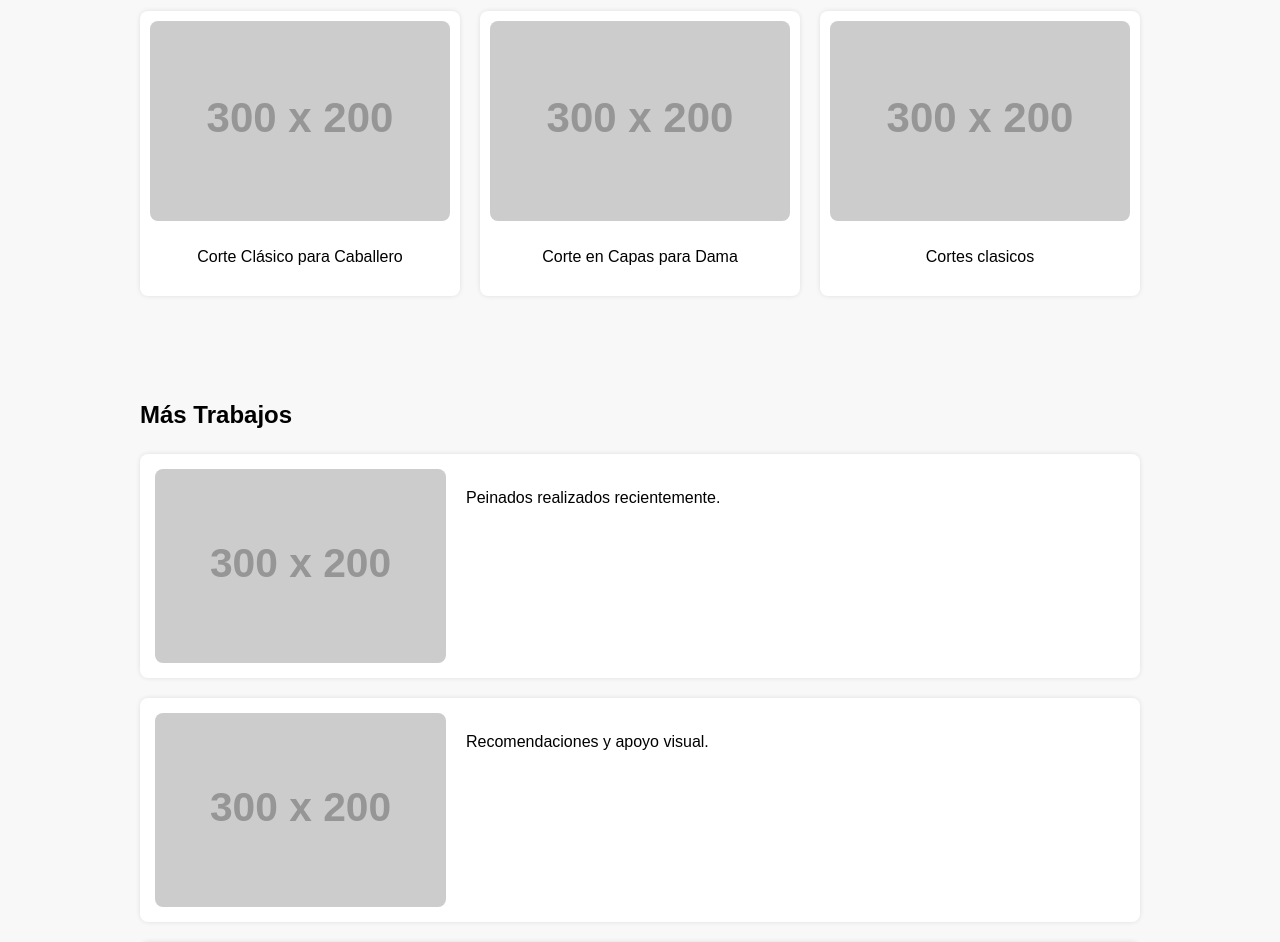
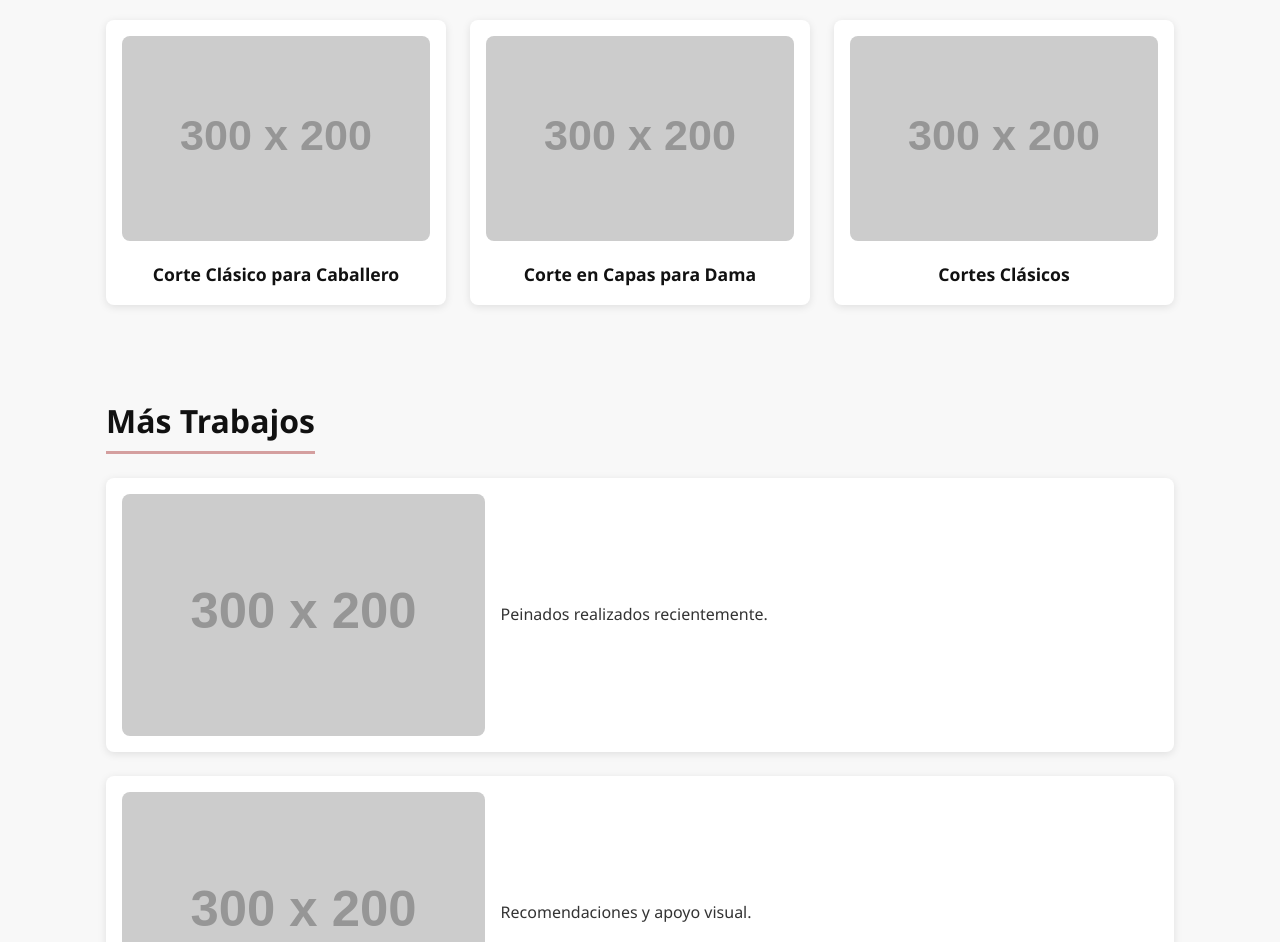
Before and after one commit to srcaballero32-byte/Pagina-sal-n, a plain HTML site: page index.html in a window 1280 px wide. Shown: the part 322-1264 px from the top of the page. Drawn offline with Linux system fonts and the light colour scheme; placeholder pictures from the web are drawn by us.

Commit message:
Update index.html

```diff
--- a/index.html
+++ b/index.html
@@ -1,90 +1,214 @@
 <!DOCTYPE html>
 <html lang="es">
 <head>
-  <meta charset="UTF-8">
-  <meta name="viewport" content="width=device-width, initial-scale=1">
-  <title>Salón de Belleza</title>
+  <meta charset="UTF-8" />
+  <meta name="viewport" content="width=device-width, initial-scale=1, maximum-scale=1" />
+  <title>Salón de Belleza Elegante</title>
+  <link rel="icon" href="favicon.ico" type="image/x-icon" />
   <style>
+    :root {
+      --color-primario: #111;
+      --color-secundario: #f8f8f8;
+      --color-acento: #d49f9f;
+      --color-texto: #333;
+      --sombra: rgba(0, 0, 0, 0.1);
+      --radio-borde: 8px;
+      --fuente-principal: 'Segoe UI', Tahoma, Geneva, Verdana, sans-serif;
+    }
+
+    * {
+      box-sizing: border-box;
+    }
+
     body {
-      font-family: Arial, sans-serif;
+      font-family: var(--fuente-principal);
       margin: 0;
       padding: 0;
+      background-color: var(--color-secundario);
+      color: var(--color-texto);
       line-height: 1.6;
-      background-color: #f8f8f8;
+      -webkit-font-smoothing: antialiased;
+      -moz-osx-font-smoothing: grayscale;
     }
 
     header {
-      background-color: #111;
+      background-color: var(--color-primario);
       color: white;
-      padding: 40px 20px;
+      padding: 3rem 1rem;
       text-align: center;
+      box-shadow: 0 2px 6px var(--sombra);
     }
 
     header h1 {
+      margin: 0 0 0.5rem 0;
+      font-size: 2.5rem;
+      font-weight: 700;
+    }
+
+    header p {
       margin: 0;
-      font-size: 3em;
+      font-size: 1.25rem;
+      font-style: italic;
+      opacity: 0.85;
+    }
+
+    main {
+      max-width: 1100px;
+      margin: 2rem auto;
+      padding: 0 1rem;
     }
 
     section {
-      padding: 40px 20px;
-      max-width: 1000px;
-      margin: auto;
+      margin-bottom: 4rem;
     }
 
-    .galeria-principal {
-      display: flex;
-      justify-content: space-between;
-      gap: 20px;
-      flex-wrap: wrap;
+    h2 {
+      font-size: 2rem;
+      margin-bottom: 1.5rem;
+      border-bottom: 3px solid var(--color-acento);
+      display: inline-block;
+      padding-bottom: 0.3rem;
+      color: var(--color-primario);
     }
 
-    .galeria-principal .corte {
-      flex: 1 1 30%;
-      background-color: white;
-      padding: 10px;
-      border-radius: 8px;
-      box-shadow: 0 0 5px rgba(0,0,0,0.1);
-      text-align: center;
+    /* Galería Principal */
+    .galeria-principal {
+      display: grid;
+      grid-template-columns: repeat(auto-fit, minmax(280px, 1fr));
+      gap: 1.5rem;
     }
 
-    .galeria-principal img {
-      width: 100%;
-      border-radius: 8px;
+    .corte {
+      background: white;
+      padding: 1rem;
+      border-radius: var(--radio-borde);
+      box-shadow: 0 2px 8px var(--sombra);
+      text-align: center;
+      transition: transform 0.3s ease, box-shadow 0.3s ease;
+      cursor: pointer;
+    }
+    .corte:hover,
+    .corte:focus-within {
+      transform: translateY(-5px);
+      box-shadow: 0 8px 15px var(--sombra);
+      outline: none;
     }
 
+    .corte img {
+      width: 100%;
+      height: auto;
+      border-radius: var(--radio-borde);
+      margin-bottom: 0.75rem;
+      object-fit: cover;
+    }
+
+    .corte p {
+      font-weight: 600;
+      font-size: 1.1rem;
+      margin: 0;
+      color: var(--color-primario);
+    }
+
+    /* Más trabajos */
     .mas-trabajos {
       display: flex;
       flex-direction: column;
-      gap: 20px;
+      gap: 1.5rem;
     }
 
     .mas-trabajo {
       display: flex;
-      gap: 20px;
-      background-color: white;
-      padding: 15px;
-      border-radius: 8px;
-      box-shadow: 0 0 5px rgba(0,0,0,0.1);
+      gap: 1rem;
+      background: white;
+      border-radius: var(--radio-borde);
+      box-shadow: 0 2px 8px var(--sombra);
+      padding: 1rem;
+      align-items: center;
+      transition: box-shadow 0.3s ease;
+    }
+    .mas-trabajo:hover,
+    .mas-trabajo:focus-within {
+      box-shadow: 0 8px 15px var(--sombra);
+      outline: none;
     }
 
     .mas-trabajo img {
-      width: 30%;
-      border-radius: 8px;
+      width: 35%;
+      border-radius: var(--radio-borde);
+      object-fit: cover;
+      flex-shrink: 0;
     }
 
+    .mas-trabajo p {
+      margin: 0;
+      font-size: 1rem;
+      color: var(--color-texto);
+      font-weight: 500;
+    }
+
+    /* Contacto */
     .contacto {
-      background-color: #eee;
-      padding: 40px 20px;
+      background-color: #f0f0f0;
+      padding: 3rem 1rem;
+      border-radius: var(--radio-borde);
+      box-shadow: 0 2px 10px var(--sombra);
+      max-width: 700px;
+      margin: 0 auto 3rem auto;
+      color: var(--color-primario);
     }
 
     .contacto h2 {
       margin-top: 0;
+      text-align: center;
+    }
+
+    .contacto p {
+      margin: 0.6rem 0;
+      font-size: 1.1rem;
     }
 
     .info-personal {
-      margin-top: 20px;
+      margin-top: 2rem;
+      font-size: 1rem;
+      line-height: 1.5;
+      color: var(--color-texto);
     }
 
+    /* Botón contacto */
+    .boton-contacto {
+      display: block;
+      width: fit-content;
+      margin: 2rem auto 0 auto;
+      background-color: var(--color-primario);
+      color: white;
+      padding: 0.75rem 2rem;
+      font-size: 1.1rem;
+      font-weight: 700;
+      text-decoration: none;
+      border-radius: var(--radio-borde);
+      box-shadow: 0 4px 8px var(--sombra);
+      transition: background-color 0.3s ease;
+      text-align: center;
+    }
+
+    .boton-contacto:hover,
+    .boton-contacto:focus {
+      background-color: #333;
+      outline: none;
+    }
+
+    /* Responsive */
+    @media (max-width: 700px) {
+      .mas-trabajo {
+        flex-direction: column;
+        align-items: flex-start;
+      }
+
+      .mas-trabajo img {
+        width: 100%;
+        margin-bottom: 1rem;
+      }
+    }
   </style>
 </head>
 <body>
@@ -94,53 +218,57 @@
     <p>Estilo, confianza y minimalismo</p>
   </header>
 
-  <section id="principal">
+  <main>
+    <section id="principal" aria-label="Cortes populares">
       <h2>Cortes Populares</h2>
       <div class="galeria-principal">
-      <div class="corte">
-        <img src="https://via.placeholder.com/300x200" alt="Corte 1">
+        <article class="corte" tabindex="0">
+          <img src="https://via.placeholder.com/300x200?text=Corte+Clásico+para+Caballero" alt="Corte Clásico para Caballero" />
           <p>Corte Clásico para Caballero</p>
-      </div>
-      <div class="corte">
-        <img src="https://via.placeholder.com/300x200" alt="Corte 2">
+        </article>
+        <article class="corte" tabindex="0">
+          <img src="https://via.placeholder.com/300x200?text=Corte+en+Capas+para+Dama" alt="Corte en Capas para Dama" />
           <p>Corte en Capas para Dama</p>
-      </div>
-      <div class="corte">
-        <img src="https://via.placeholder.com/300x200" alt="Corte 3">
-        <p>Cortes clasicos</p>
-      </div>
+        </article>
+        <article class="corte" tabindex="0">
+          <img src="https://via.placeholder.com/300x200?text=Cortes+Clásicos" alt="Cortes Clásicos" />
+          <p>Cortes Clásicos</p>
+        </article>
       </div>
     </section>
 
-  <section id="mas-trabajos">
+    <section id="mas-trabajos" aria-label="Más trabajos realizados">
       <h2>Más Trabajos</h2>
       <div class="mas-trabajos">
-      <div class="mas-trabajo">
-        <img src="https://via.placeholder.com/300x200" alt="Trabajo 1">
+        <article class="mas-trabajo" tabindex="0">
+          <img src="https://via.placeholder.com/300x200?text=Peinados+Recientes" alt="Peinados realizados recientemente" />
           <p>Peinados realizados recientemente.</p>
-      </div>
-      <div class="mas-trabajo">
-        <img src="https://via.placeholder.com/300x200" alt="Trabajo 2">
+        </article>
+        <article class="mas-trabajo" tabindex="0">
+          <img src="https://via.placeholder.com/300x200?text=Recomendaciones+y+Apoyo+Visual" alt="Recomendaciones y apoyo visual" />
           <p>Recomendaciones y apoyo visual.</p>
-      </div>
-      <div class="mas-trabajo">
-        <img src="https://via.placeholder.com/300x200" alt="Trabajo 3">
+        </article>
+        <article class="mas-trabajo" tabindex="0">
+          <img src="https://via.placeholder.com/300x200?text=Tratamientos+Capilares" alt="Tratamientos capilares y alisados profesionales" />
           <p>Tratamientos capilares y alisados profesionales.</p>
-      </div>
+        </article>
       </div>
     </section>
 
-  <section class="contacto" id="contacto">
+    <section class="contacto" id="contacto" aria-label="Contacto">
       <h2>Contáctanos</h2>
       <p><strong>Dirección:</strong> Calle Belleza #123, Ciudad</p>
-    <p><strong>Teléfono:</strong> +52 123 456 7890</p>
-    <p><strong>Email:</strong> contacto@salonelegante.com</p>
+      <p><strong>Teléfono:</strong> <a href="tel:+521234567890" aria-label="Teléfono: 52 123 456 7890">+52 123 456 7890</a></p>
+      <p><strong>Email:</strong> <a href="mailto:contacto@salonelegante.com">contacto@salonelegante.com</a></p>
+
+      <a href="mailto:contacto@salonelegante.com" class="boton-contacto" aria-label="Enviar correo a Salón de Belleza Elegante">Escríbenos</a>
 
       <div class="info-personal">
         <h3>Sobre Nosotros</h3>
         <p>En Salón de Belleza Elegante, contamos con más de 10 años de experiencia. Nuestro equipo está formado por estilistas certificados, apasionados por brindar un servicio de calidad y atención personalizada.</p>
       </div>
     </section>
+  </main>
 
 </body>
 </html>
```
Lines whose indentation alone changed are shown as unchanged.
